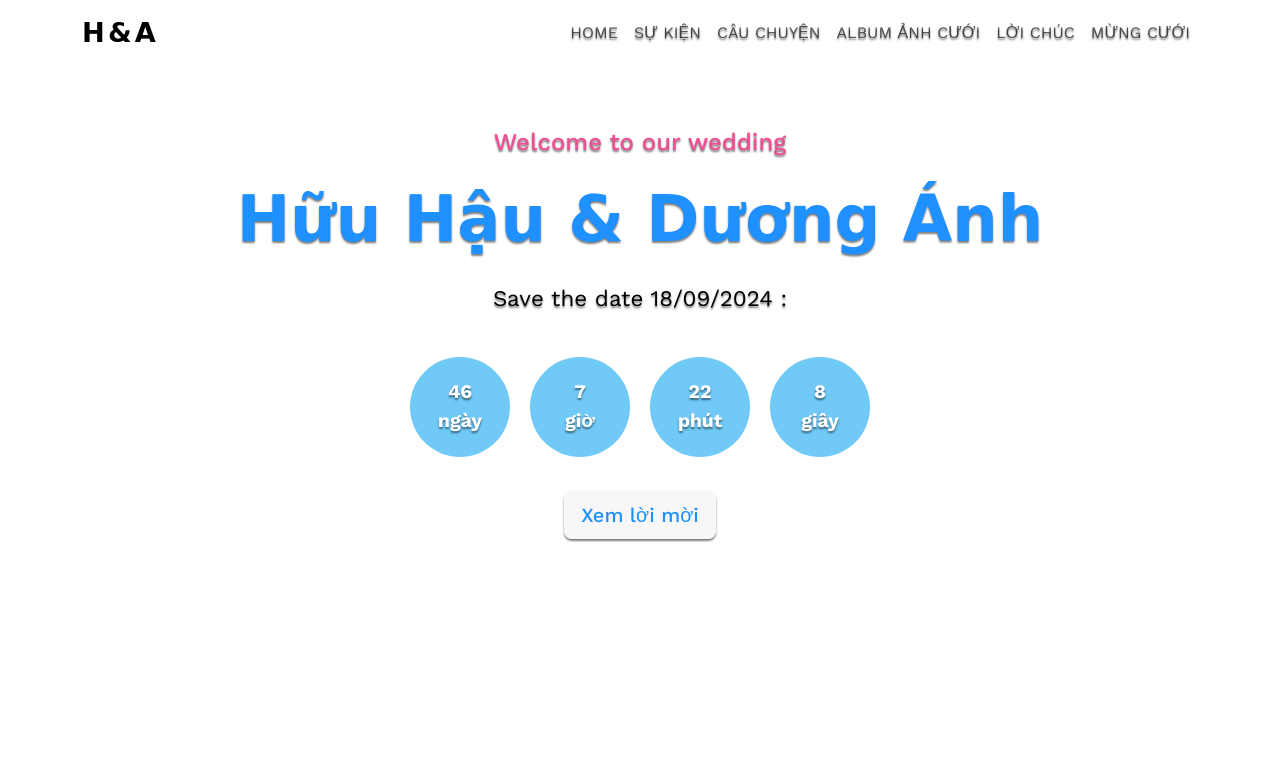
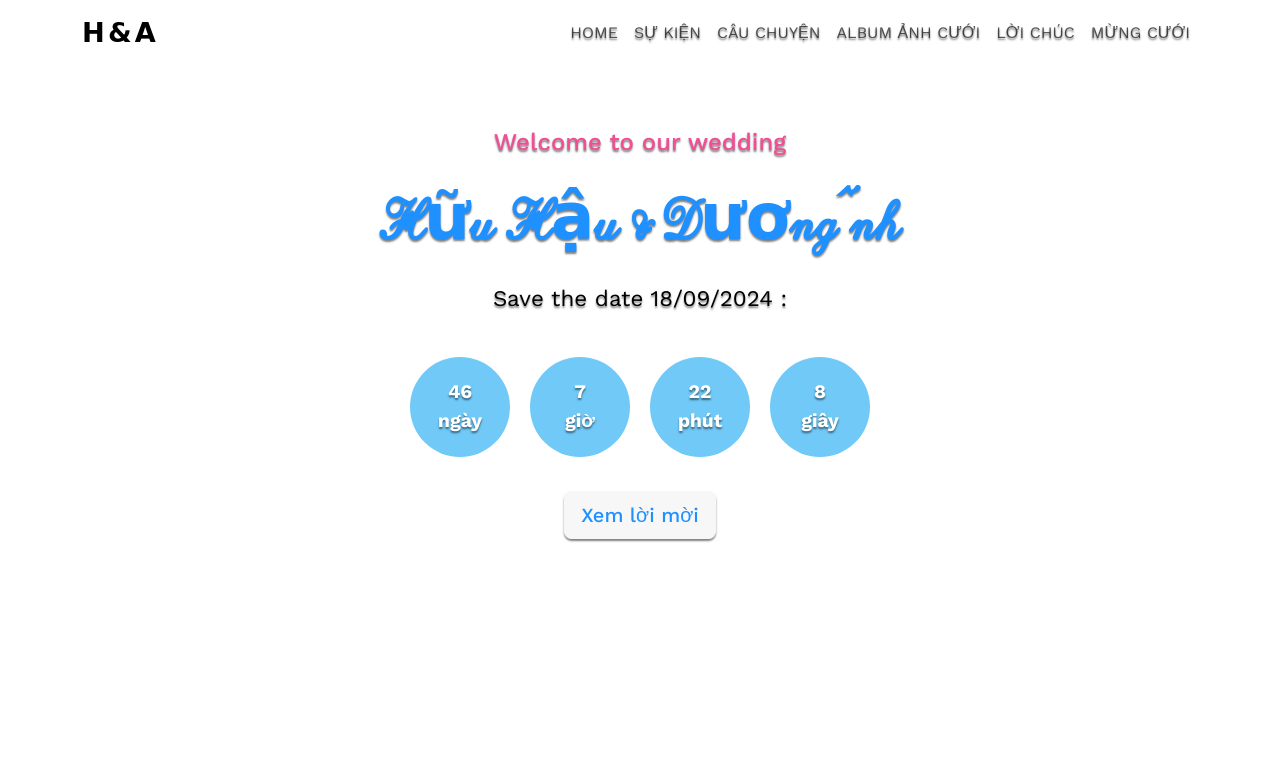
Before and after one commit to nemnguyen111/nemnguyen, a plain HTML site: page index.html in a window 1280 px wide. Shown: the top 761 px of the page. Drawn offline with nearby package versions, Linux system fonts and the light colour scheme; some packages are replaced by stand-ins of ours; files that its build step writes are made by us from their sources; a script that the page names is missing; files whose address does not match are found by name; a web font is replaced by a local one.

Commit message:
Update style.css

```diff
--- a/style.css
+++ b/style.css
@@ -46,7 +46,7 @@ body {
 
 .hero h1 {
   color: #1e90ff;
-  font-family: "Baskerville Display PT", cursive;
+  font-family: "VfWedding05", cursive;
   font-size: 4rem;
   font-weight: bolder;
 }
```
